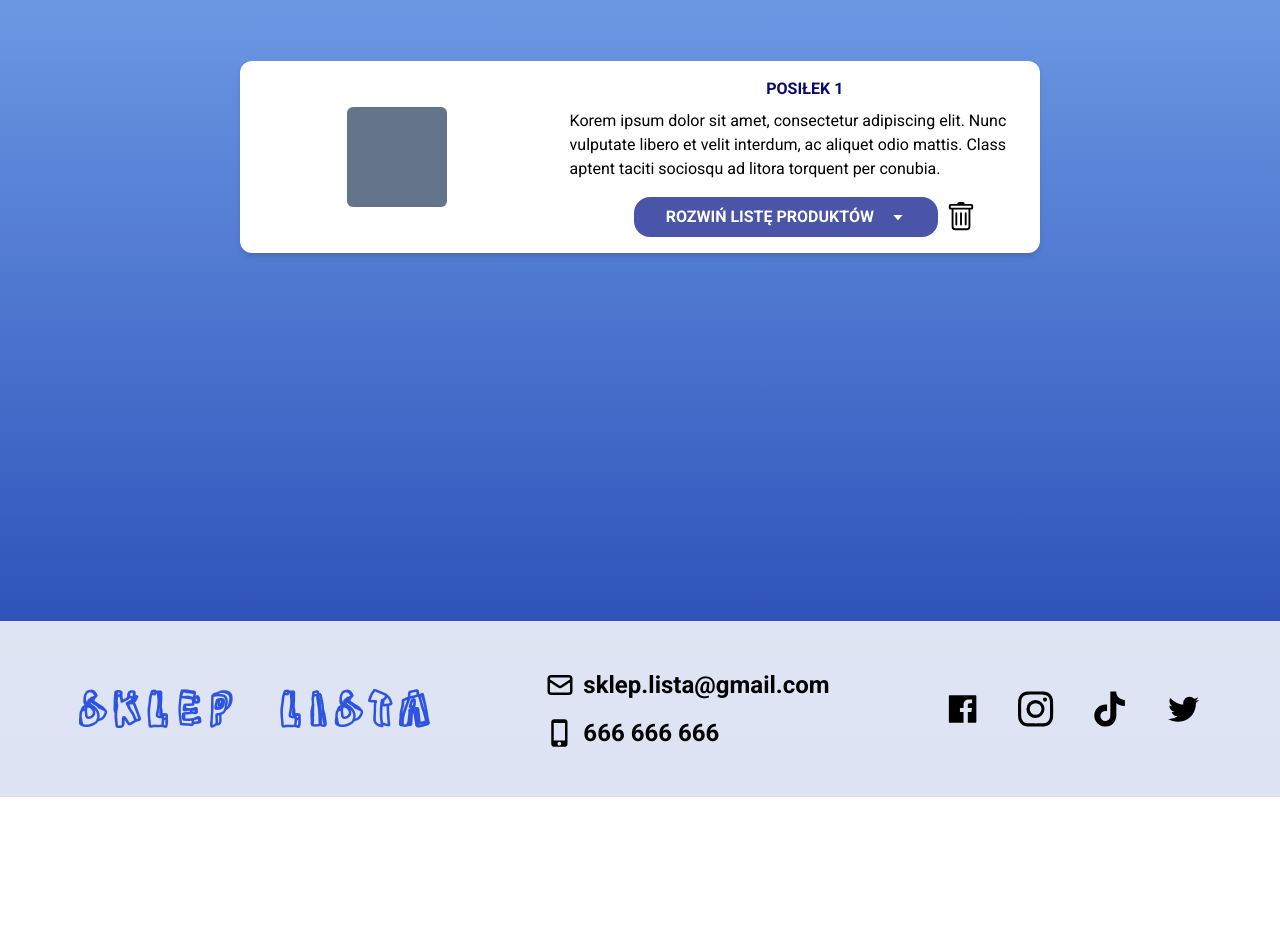
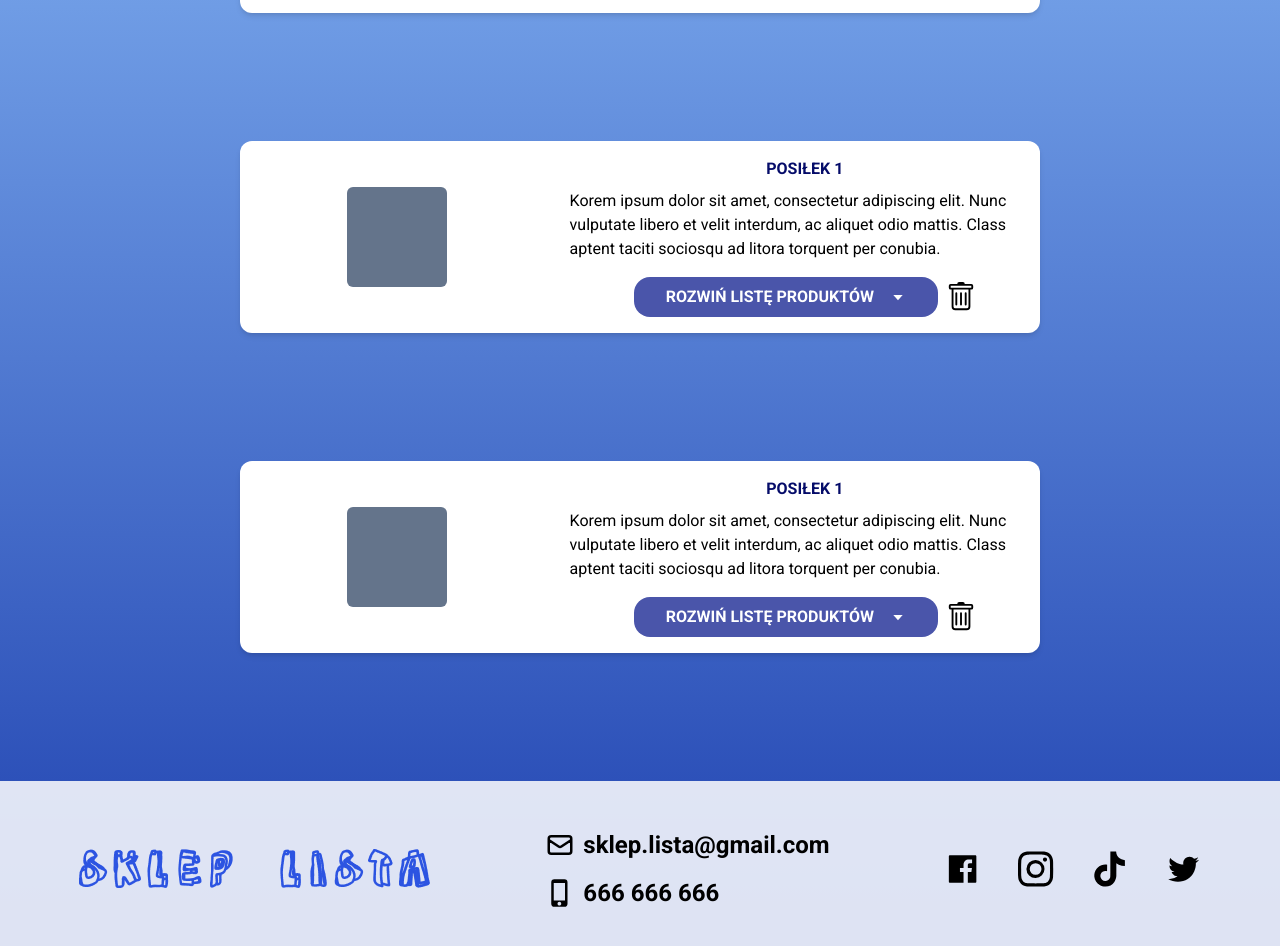
Before and after one commit to ArturPawelski/shopping-list, a React (Create React App) app: page /posilki in a window 1280 px wide. Shown: the part 416-1362 px from the top of the page. Before the commit the page ends 1213 px from the top, so only its background shows below. Built offline with nearby package versions, Linux system fonts and the light colour scheme.

Commit message:
fixed footer

```diff
--- a/src/App.js
+++ b/src/App.js
@@ -13,7 +13,7 @@ import Footer from './components/Footer';
 
 function App() {
   return (
-    <div className='bg-gradient-to-b from-blue-300 to-blue-800 min-h-[1049px]' >
+    <div className='bg-gradient-to-b from-blue-300 to-blue-800 ' >
 
       <BrowserRouter>
 
--- a/src/components/Footer.jsx
+++ b/src/components/Footer.jsx
@@ -11,7 +11,7 @@ const Footer = () => {
 
 
     return (
-        <div className='w-full font-rob  font-bold bg-[#FFFFFF] bg-opacity-[85%] mt-[8rem]   '>
+        <div className='w-full font-rob  font-bold bg-[#FFFFFF] bg-opacity-[85%]   '>
 
 
             <footer className='w-[90%] mx-auto py-12 md:flex md:items-center md:justify-center md:gap-[5%] xl:gap-[10%]'>
--- a/src/components/Home/Home.jsx
+++ b/src/components/Home/Home.jsx
@@ -9,7 +9,7 @@ import Phone4 from '../images/illustration4.svg'
 
 const Home = () => {
     return (
-        <div className='w-full font-rob '>
+        <div className='w-full font-rob mb-[8rem]'>
 
 
 
--- a/src/components/Lista/Lista.jsx
+++ b/src/components/Lista/Lista.jsx
@@ -61,7 +61,7 @@ const Lista = () => {
 
 
     return (
-        <div className='w-full font-rob'>
+        <div className='w-full font-rob mb-[8rem]'>
 
 
 
--- a/src/components/Login/Login.jsx
+++ b/src/components/Login/Login.jsx
@@ -2,30 +2,12 @@ import React from 'react'
 import BgLogin from '../images/signup-bg.png'
 const Login = () => {
     return (
-        <div className='w-full font-rob min-h-screen flex flex-col justify-center items-center relative   '>
+        <div className='w-full font-rob min-h-screen flex flex-col justify-center items-center bg-black '>
 
 
 
 
             <div className='flex gap-[4rem]'>
-
-                <main className='bg-white min-w-[400px] min-h-[600px] relative px-8 py-8 overflow-hidden  '>
-                    <img src={BgLogin} alt="" className=' absolute  top-[-30%]   left-[0%] ' />
-
-
-                    <section className=' '>
-
-
-                        <p className=''>email</p>
-
-
-                        <input type="text" className='bg-[#D9D9D9] w-full' />
-                    </section>
-
-                </main>
-
-
-
 
                 <main className='bg-white min-w-[400px] min-h-[600px] relative px-8 py-8 overflow-hidden  '>
                     <img src={BgLogin} alt="" className=' absolute  top-[-30%]   left-[0%] ' />
--- a/src/components/Posilki/Posilki.jsx
+++ b/src/components/Posilki/Posilki.jsx
@@ -11,7 +11,7 @@ const Posilki = () => {
     }
 
     return (
-        <div className='w-full font-rob min-h-screen flex flex-col justify-center items-center '>
+        <div className='w-full font-rob min-h-screen flex flex-col justify-center items-center mb-[8rem] '>
 
 
             <section className='flex flex-col justify-center  bg-white mx-auto mt-[8rem] py-4 px-2 shadow-md rounded-xl sm:px-0 sm:max-w-[600px]  lg:max-w-[800px]'>
@@ -80,6 +80,135 @@ const Posilki = () => {
 
 
 
+            <section className='flex flex-col justify-center  bg-white mx-auto mt-[8rem] py-4 px-2 shadow-md rounded-xl sm:px-0 sm:max-w-[600px]  lg:max-w-[800px]'>
+
+                <main className=' flex items-center gap-4 justify-center'>
+
+                    <div className='flex justify-center w-[40%] ' >
+                        <div className='w-[100px] bg-slate-500 h-[100px] rounded-md'></div>
+                    </div>
+
+
+                    <div className='w-[60%] flex flex-col justify-center items-center'>
+                        <h2 className='font-extrabold text-[#050C69]'>POSIŁEK 1</h2>
+                        <p className='text-left mt-2'>Korem ipsum dolor sit amet, consectetur adipiscing elit. Nunc vulputate libero et velit interdum, ac aliquet odio mattis. Class aptent taciti sociosqu ad litora torquent per conubia.</p>
+
+                        <div className='flex items-center gap-2'>
+                            <button onClick={toggleProducst} className='mt-4 flex flex-col items-center  text-white font-extrabold  py-2 bg-[#4A55AA] rounded-2xl sm:px-8 sm:flex-row sm:gap-4 '>ROZWIŃ LISTĘ PRODUKTÓW <BiCaretDown /></button>
+                            <BsTrash size={30} className=' relative sm:top-2' />
+                        </div>
+                    </div>
+
+                </main>
+
+
+                {!products &&
+                    <>
+                        <button className='mt-16 bg-[#4A55AA] text-white font-extrabold max-w-[10rem] px-2 py-2  rounded-xl mx-auto '>Dodaj do koszyka</button>
+                        <section className='flex  items-center justify-center gap-2 mt-[2rem] md:gap-8'>
+
+                            <div className='flex flex-col justify-between  items-center w-[90%] bg-[#B7C6FF] py-3 px-4 rounded-xl shadow-[0px_5px_4px_rgba(0,0,0,0.35)] sm:flex-row md:px-8'>
+                                <p className='font-bold'>Test nazwa </p>
+
+                                <div className='flex gap-4 items-center py-2 sm:py-0 md:gap-16 '>
+                                    <p className='font-bold'>test ilosc</p>
+                                    <p className='font-bold'>test cena</p>
+
+                                    <div className='max-w-[1rem] '  >
+                                    </div>
+                                </div>
+                            </div>
+                        </section>
+
+
+                        <section className='flex  items-center justify-center gap-2 mt-[2rem] md:gap-8'>
+                            <div className='flex flex-col justify-between  items-center w-[90%] bg-[#B7C6FF] py-3 px-4 rounded-xl shadow-[0px_5px_4px_rgba(0,0,0,0.35)] sm:flex-row md:px-8'>
+                                <p className='font-bold'>Test nazwa </p>
+
+                                <div className='flex gap-4 items-center py-2 sm:py-0 md:gap-16 '>
+                                    <p className='font-bold'>test ilosc</p>
+                                    <p className='font-bold'>test cena</p>
+
+                                    <div className='max-w-[1rem] '  >
+                                    </div>
+                                </div>
+                            </div>
+                        </section>
+                    </>
+
+
+                }
+
+            </section>
+
+
+
+
+
+
+            <section className='flex flex-col justify-center  bg-white mx-auto mt-[8rem] py-4 px-2 shadow-md rounded-xl sm:px-0 sm:max-w-[600px]  lg:max-w-[800px]'>
+
+                <main className=' flex items-center gap-4 justify-center'>
+
+                    <div className='flex justify-center w-[40%] ' >
+                        <div className='w-[100px] bg-slate-500 h-[100px] rounded-md'></div>
+                    </div>
+
+
+                    <div className='w-[60%] flex flex-col justify-center items-center'>
+                        <h2 className='font-extrabold text-[#050C69]'>POSIŁEK 1</h2>
+                        <p className='text-left mt-2'>Korem ipsum dolor sit amet, consectetur adipiscing elit. Nunc vulputate libero et velit interdum, ac aliquet odio mattis. Class aptent taciti sociosqu ad litora torquent per conubia.</p>
+
+                        <div className='flex items-center gap-2'>
+                            <button onClick={toggleProducst} className='mt-4 flex flex-col items-center  text-white font-extrabold  py-2 bg-[#4A55AA] rounded-2xl sm:px-8 sm:flex-row sm:gap-4 '>ROZWIŃ LISTĘ PRODUKTÓW <BiCaretDown /></button>
+                            <BsTrash size={30} className=' relative sm:top-2' />
+                        </div>
+                    </div>
+
+                </main>
+
+
+                {!products &&
+                    <>
+                        <button className='mt-16 bg-[#4A55AA] text-white font-extrabold max-w-[10rem] px-2 py-2  rounded-xl mx-auto '>Dodaj do koszyka</button>
+                        <section className='flex  items-center justify-center gap-2 mt-[2rem] md:gap-8'>
+
+                            <div className='flex flex-col justify-between  items-center w-[90%] bg-[#B7C6FF] py-3 px-4 rounded-xl shadow-[0px_5px_4px_rgba(0,0,0,0.35)] sm:flex-row md:px-8'>
+                                <p className='font-bold'>Test nazwa </p>
+
+                                <div className='flex gap-4 items-center py-2 sm:py-0 md:gap-16 '>
+                                    <p className='font-bold'>test ilosc</p>
+                                    <p className='font-bold'>test cena</p>
+
+                                    <div className='max-w-[1rem] '  >
+                                    </div>
+                                </div>
+                            </div>
+                        </section>
+
+
+                        <section className='flex  items-center justify-center gap-2 mt-[2rem] md:gap-8'>
+                            <div className='flex flex-col justify-between  items-center w-[90%] bg-[#B7C6FF] py-3 px-4 rounded-xl shadow-[0px_5px_4px_rgba(0,0,0,0.35)] sm:flex-row md:px-8'>
+                                <p className='font-bold'>Test nazwa </p>
+
+                                <div className='flex gap-4 items-center py-2 sm:py-0 md:gap-16 '>
+                                    <p className='font-bold'>test ilosc</p>
+                                    <p className='font-bold'>test cena</p>
+
+                                    <div className='max-w-[1rem] '  >
+                                    </div>
+                                </div>
+                            </div>
+                        </section>
+                    </>
+
+
+                }
+
+            </section>
+
+
+
 
         </div >
     )
--- a/src/components/TwojeListy/TwojeListy.jsx
+++ b/src/components/TwojeListy/TwojeListy.jsx
@@ -7,7 +7,7 @@ import { BsTrash } from 'react-icons/bs'
 
 const TwojeListy = () => {
     return (
-        <div className='w-full font-rob min-h-screen flex flex-col justify-center items-center  '>
+        <div className='w-full font-rob min-h-screen flex flex-col justify-center items-center mb-[8rem]  '>
 
 
 
```
